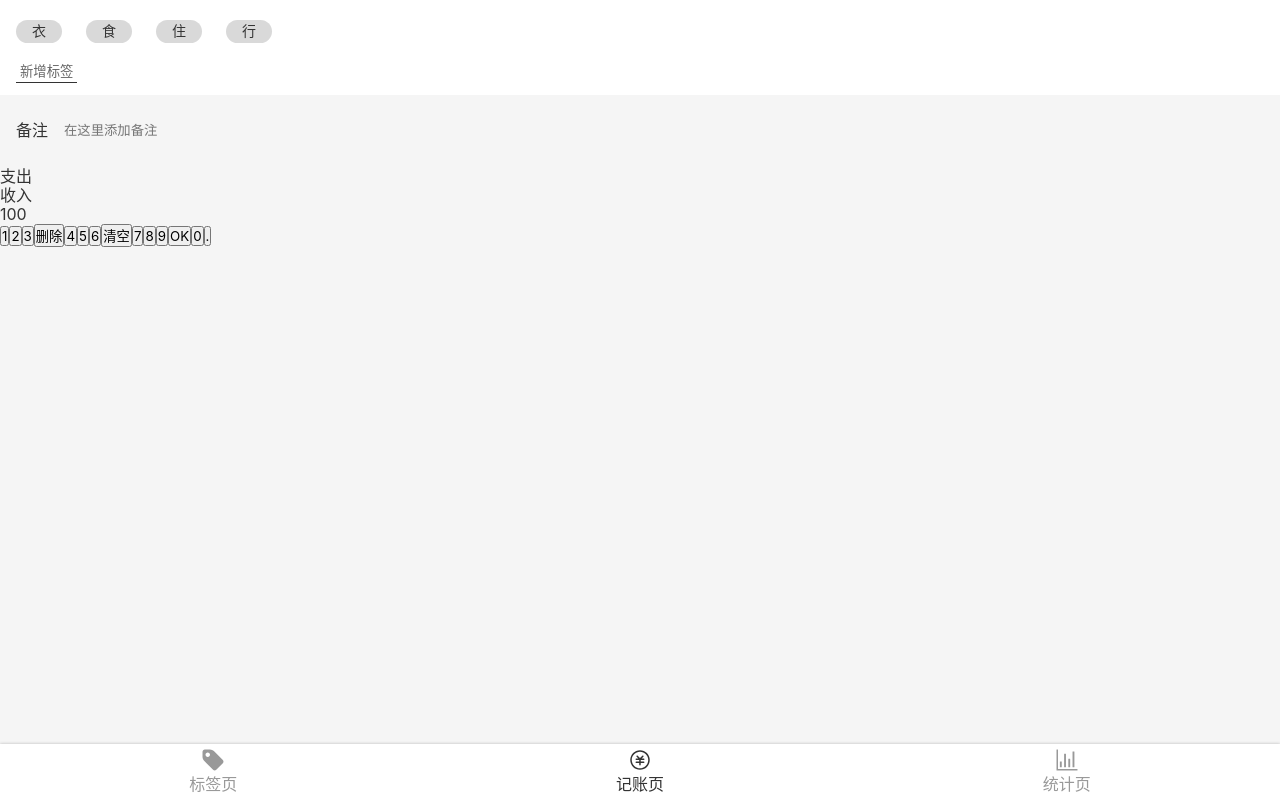
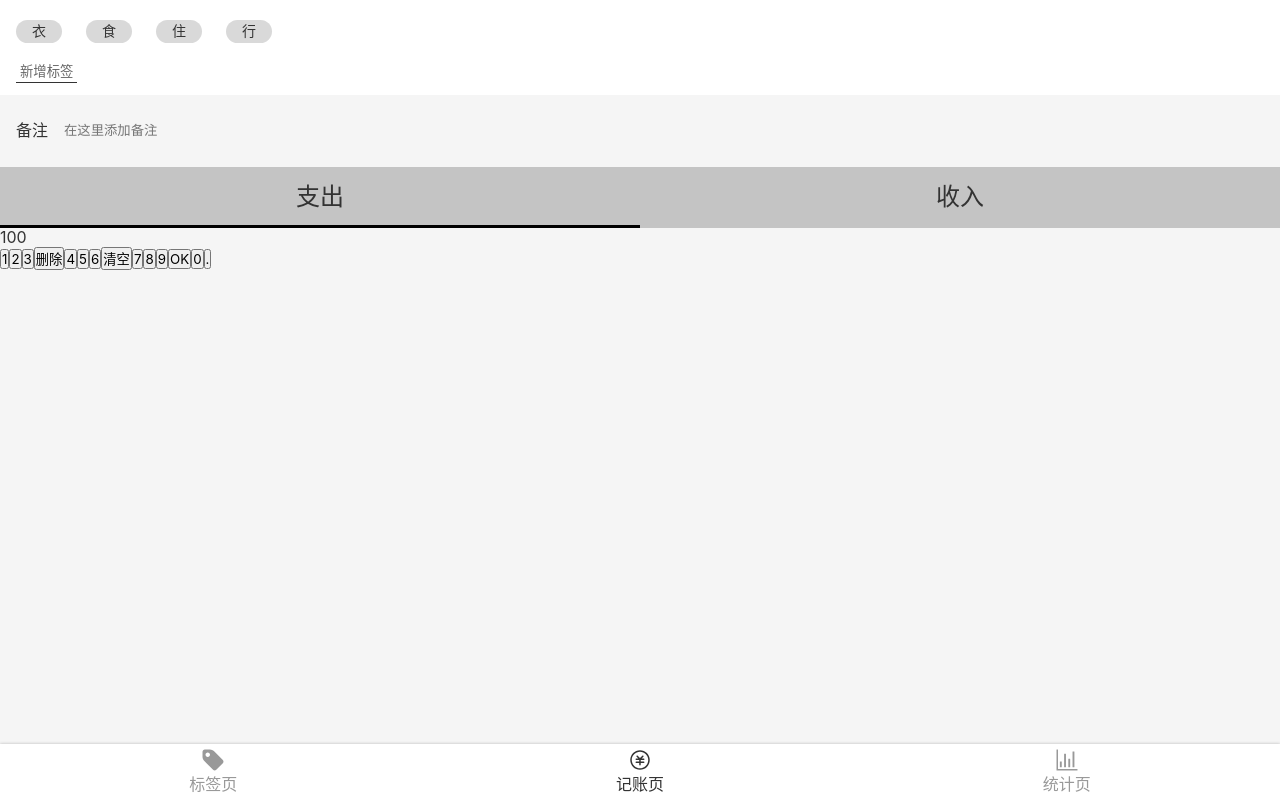
Before and after one commit to tang-xuan11/morney-react, a React app: page /#/money in a window 1280 px wide. Built offline with nearby package versions, Linux system fonts and the light colour scheme.

Commit message:
Money.tsx 的类型 UI 完成

```diff
--- a/src/views/Money.tsx
+++ b/src/views/Money.tsx
@@ -43,7 +43,29 @@
     }
   }
 `;
-const CategorySection = styled.section``;
+const CategorySection = styled.section`
+  font-size: 24px;
+  > ul {
+    display: flex;
+    background: #c4c4c4;
+    > li {
+      width: 50%;
+      text-align: center;
+      padding: 16px 0;
+      position: relative;
+      &.selected::after {
+        content: "";
+        display: block;
+        height: 3px;
+        background: black;
+        position: absolute;
+        width: 100%;
+        bottom: 0;
+        left: 0;
+      }
+    }
+  }
+`;
 const NumberPadSection = styled.section``;
 const Money = () => {
   return (
@@ -65,7 +87,7 @@
       </NotesSection>
       <CategorySection>
         <ul>
-          <li>支出</li>
+          <li className="selected">支出</li>
           <li>收入</li>
         </ul>
       </CategorySection>
```
